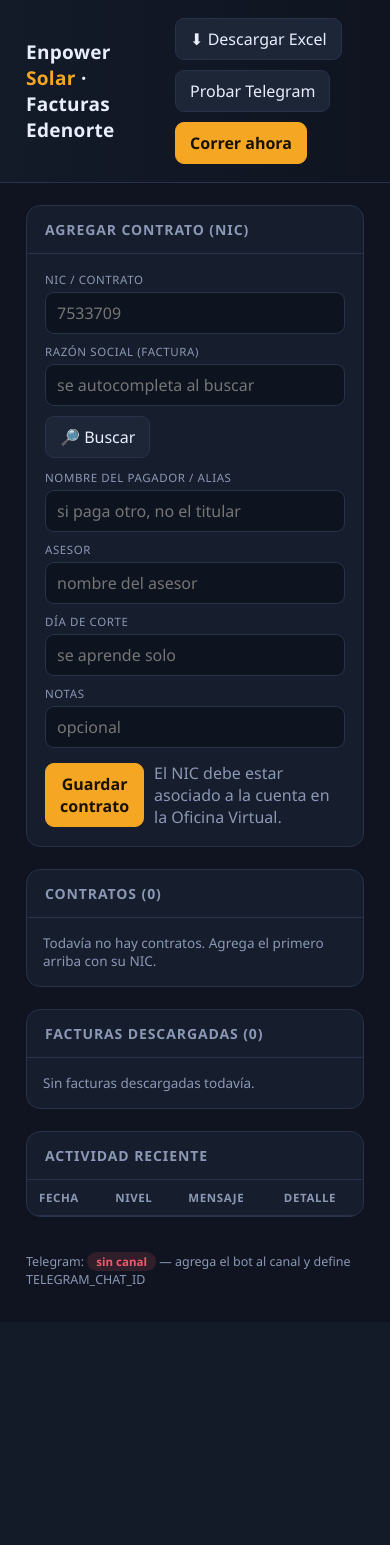
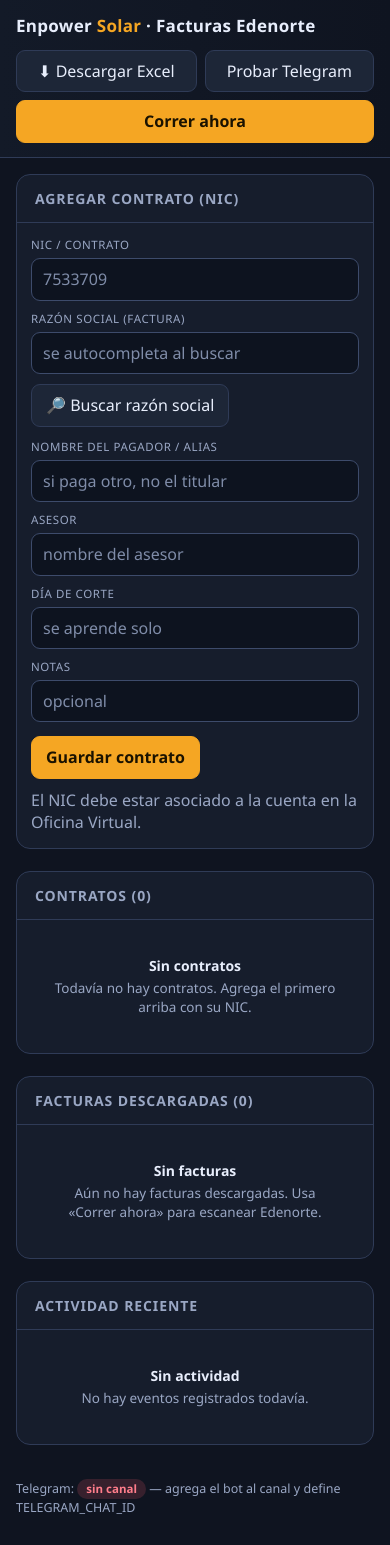
Before and after one commit to nazts/EnpowerSolarEdeFacturas, a FastAPI app: template app/templates/index.html in a window 390 px wide. Before the commit the page ends 1286 px from the top, so only its background shows below. Run offline with FastAPI, Linux system fonts and the light colour scheme; the template is opened without the code that fills it, so the values that code supplies are empty.

Commit message:
fix: album Telegram, marcar enviadas y facturado multilinea; test: 50 pruebas; frontend: dashboard responsive

```diff
--- a/app/pdfdata.py
+++ b/app/pdfdata.py
@@ -119,7 +119,7 @@ def parsear(texto: str) -> DatosFactura:
     if m:
         d.subsidio = _num(m.group(1))
 
-    m = re.search(r"FACTURADO MES\s+[A-Z]{3,}[^\n]{0,200}?RD\$\s*(-?[\d\.,]+)", plano)
+    m = re.search(r"FACTURADO MES\s+[A-Z]{3,}[\s\S]{0,200}?RD\$\s*(-?[\d\.,]+)", plano)
     if m:
         d.facturado = _num(m.group(1))
     if d.facturado is None:
--- a/app/runner.py
+++ b/app/runner.py
@@ -259,7 +259,7 @@ def corrida(fecha: date | None = None, enviar: bool = True,
                 mensajes = telegram.enviar_album([d["path"] for d in res.descargadas],
                                                  caption=texto, chat_id=chat_id)
                 res.mensaje_enviado = True
-                ids = [r["rowid"] for r in db.facturas_del_dia(conn, fiso)]
+                ids = [r["id"] for r in db.facturas_del_dia(conn, fiso)]
                 db.marcar_enviadas(conn, ids, chat_id or config.TELEGRAM_CHAT_ID)
                 db.log_evento(conn, "info", f"Enviadas {len(res.descargadas)} facturas a Telegram",
                               f"{len(mensajes)} mensaje(s)")
--- a/app/templates/index.html
+++ b/app/templates/index.html
@@ -6,67 +6,116 @@
 <title>Enpower Solar · Facturas Edenorte</title>
 <style>
   :root{
-    --bg:#0f1420; --card:#161d2c; --card2:#1d2637; --line:#28324a;
-    --txt:#e8eefc; --muted:#8b98b5; --accent:#f5a623; --ok:#3ecf8e; --bad:#ef5b6b; --info:#4ea8ff;
+    --bg:#0f1420; --card:#161d2c; --card2:#1d2637; --line:#2f3b57;
+    --txt:#e8eefc; --muted:#9aa7c4; --accent:#f5a623; --ok:#3ecf8e; --bad:#ff7d8b; --info:#6bb6ff;
   }
   *{box-sizing:border-box}
-  body{margin:0;font-family:"Segoe UI",system-ui,sans-serif;background:var(--bg);color:var(--txt)}
-  header{display:flex;align-items:center;justify-content:space-between;gap:16px;
-    padding:18px 26px;border-bottom:1px solid var(--line);background:linear-gradient(90deg,#131a28,#0f1420)}
-  h1{margin:0;font-size:19px;letter-spacing:.3px}
+  body{margin:0;font-family:"Segoe UI",system-ui,sans-serif;background:var(--bg);color:var(--txt);line-height:1.4}
+  header{display:flex;align-items:center;justify-content:space-between;gap:12px 20px;flex-wrap:wrap;
+    padding:16px 26px;border-bottom:1px solid var(--line);background:linear-gradient(90deg,#131a28,#0f1420)}
+  h1{margin:0;font-size:19px;letter-spacing:.3px;white-space:nowrap}
   h1 span{color:var(--accent)}
-  .acciones{display:flex;gap:10px;flex-wrap:wrap}
+  .acciones{display:flex;gap:8px;flex-wrap:nowrap}
   a.btn,button{font:inherit;cursor:pointer;border:1px solid var(--line);border-radius:9px;
-    padding:9px 14px;background:var(--card2);color:var(--txt);text-decoration:none;transition:.15s}
+    padding:9px 14px;background:var(--card2);color:var(--txt);text-decoration:none;transition:.15s;
+    display:inline-flex;align-items:center;justify-content:center;gap:6px;white-space:nowrap;min-height:38px}
   a.btn:hover,button:hover{border-color:var(--accent);color:var(--accent)}
   .primario{background:var(--accent);color:#1a1200;border-color:var(--accent);font-weight:600}
   .primario:hover{color:#1a1200;filter:brightness(1.08)}
+  button:disabled{opacity:.6;cursor:progress}
+  a:focus-visible,button:focus-visible,input:focus-visible,select:focus-visible{
+    outline:3px solid #ffd27a;outline-offset:2px}
   main{padding:22px 26px;display:grid;gap:22px;max-width:1400px;margin:0 auto}
   section{background:var(--card);border:1px solid var(--line);border-radius:14px;overflow:hidden}
   section > h2{margin:0;padding:14px 18px;font-size:14px;text-transform:uppercase;
     letter-spacing:.9px;color:var(--muted);border-bottom:1px solid var(--line)}
   .cuerpo{padding:18px}
+  .sin-pad{padding:0}
+  .tabla-wrap{overflow-x:auto;-webkit-overflow-scrolling:touch}
   table{width:100%;border-collapse:collapse;font-size:13.5px}
   th,td{padding:10px 12px;text-align:left;border-bottom:1px solid var(--line);vertical-align:top}
-  th{color:var(--muted);font-weight:600;font-size:11.5px;text-transform:uppercase;letter-spacing:.6px}
+  th{color:var(--muted);font-weight:600;font-size:11.5px;text-transform:uppercase;letter-spacing:.6px;white-space:nowrap}
+  tbody tr:last-child td{border-bottom:0}
   tbody tr:hover{background:#1a2233}
   .grid{display:grid;grid-template-columns:repeat(auto-fit,minmax(170px,1fr));gap:12px}
   label{display:block;font-size:11.5px;color:var(--muted);margin-bottom:5px;
     text-transform:uppercase;letter-spacing:.6px}
-  input,select{width:100%;padding:9px 11px;border-radius:9px;border:1px solid var(--line);
-    background:#0d131f;color:var(--txt);font:inherit}
-  input:focus,select:focus{outline:2px solid rgba(245,166,35,.35);border-color:var(--accent)}
+  input,select{width:100%;padding:9px 11px;border-radius:9px;border:1px solid #3d4b6b;
+    background:#0d131f;color:var(--txt);font:inherit;min-height:38px}
+  input:focus,select:focus{border-color:var(--accent)}
+  input::placeholder{color:#7f8ca8}
   .fila{display:flex;gap:10px;align-items:flex-end;flex-wrap:wrap}
   .fila > div{flex:1 1 170px}
+  .fila > .fijo{flex:0 0 auto}
+  .pie-form{margin-top:14px;display:flex;gap:10px 14px;align-items:center;flex-wrap:wrap}
   .pill{display:inline-block;padding:2px 9px;border-radius:999px;font-size:11.5px;font-weight:600}
   .pill.ok{background:rgba(62,207,142,.15);color:var(--ok)}
-  .pill.bad{background:rgba(239,91,107,.15);color:var(--bad)}
+  .pill.bad{background:rgba(239,91,107,.18);color:var(--bad)}
   .pill.warn{background:rgba(245,166,35,.15);color:var(--accent)}
   .pill.info{background:rgba(78,168,255,.15);color:var(--info)}
   .muted{color:var(--muted)}
   .num{text-align:right;font-variant-numeric:tabular-nums}
-  .mini{padding:5px 10px;font-size:12px;border-radius:7px}
-  #msg{margin:0 26px;display:none;padding:11px 14px;border-radius:10px;font-size:13.5px}
-  #msg.ok{display:block;background:rgba(62,207,142,.12);border:1px solid var(--ok)}
-  #msg.err{display:block;background:rgba(239,91,107,.12);border:1px solid var(--bad)}
+  .mini{padding:5px 10px;font-size:12px;border-radius:7px;min-height:32px}
+  .acc-fila{display:flex;gap:6px;justify-content:flex-end;flex-wrap:wrap}
+  .acc-fila form{margin:0}
+  /* Avisos: ok / err / warn / info */
+  #msg{margin:14px 26px 0;display:none;padding:11px 14px;border-radius:10px;font-size:13.5px;
+    border:1px solid var(--line);max-width:1348px}
+  @media(min-width:1400px){ #msg{margin-left:auto;margin-right:auto;width:calc(100% - 52px)}}
+  #msg.ok{display:block;background:rgba(62,207,142,.12);border-color:var(--ok)}
+  #msg.err{display:block;background:rgba(239,91,107,.14);border-color:var(--bad)}
+  #msg.info{display:block;background:rgba(78,168,255,.12);border-color:var(--info)}
+  #msg.warn{display:block;background:rgba(245,166,35,.12);border-color:var(--accent)}
+  #msg::before{font-weight:700;margin-right:8px}
+  #msg.ok::before{content:"Listo:";color:var(--ok)}
+  #msg.err::before{content:"Error:";color:var(--bad)}
+  #msg.info::before{content:"En curso:";color:var(--info)}
+  #msg.warn::before{content:"Aviso:";color:var(--accent)}
   dialog{border:1px solid var(--line);border-radius:14px;background:var(--card);color:var(--txt);
     padding:0;width:min(560px,92vw)}
+  dialog::backdrop{background:rgba(5,8,14,.7)}
   dialog h3{margin:0;padding:14px 18px;border-bottom:1px solid var(--line);font-size:15px}
-  dialog .cuerpo{padding:18px}
-  .vacio{padding:16px;color:var(--muted);font-size:13.5px}
+  .vacio{padding:22px 18px;color:var(--muted);font-size:13.5px;text-align:center}
+  .vacio b{display:block;color:var(--txt);margin-bottom:3px;font-size:14px}
+  .spin{display:inline-block;width:12px;height:12px;border:2px solid currentColor;border-right-color:transparent;
+    border-radius:50%;animation:giro .7s linear infinite}
+  @keyframes giro{to{transform:rotate(360deg)}}
+  .sr{position:absolute;width:1px;height:1px;overflow:hidden;clip:rect(0 0 0 0);white-space:nowrap}
+  @media(prefers-reduced-motion:reduce){.spin{animation:none}*{transition:none!important}}
+
+  @media(max-width:900px){
+    header{padding:14px 16px} main{padding:16px}
+    #msg{margin:12px 16px 0}
+  }
+  @media(max-width:640px){
+    h1{white-space:normal;font-size:17px}
+    .acciones{width:100%;flex-wrap:wrap}
+    .acciones > *{flex:1 1 auto}
+    .cuerpo{padding:14px}
+    /* tablas -> tarjetas */
+    table.cards,table.cards tbody,table.cards tr,table.cards td{display:block;width:100%}
+    table.cards thead{position:absolute;width:1px;height:1px;overflow:hidden;clip:rect(0 0 0 0)}
+    table.cards tr{padding:10px 14px;border-bottom:1px solid var(--line)}
+    table.cards tbody tr:last-child{border-bottom:0}
+    table.cards td{border:0;padding:4px 0;display:flex;gap:12px;justify-content:space-between;text-align:right}
+    table.cards td::before{content:attr(data-label);color:var(--muted);font-size:11.5px;text-transform:uppercase;
+      letter-spacing:.6px;text-align:left;flex:0 0 38%}
+    table.cards td.acc{justify-content:flex-end}
+    table.cards td.acc::before{content:none}
+  }
 </style>
 </head>
 <body>
 <header>
   <h1>Enpower <span>Solar</span> · Facturas Edenorte</h1>
-  <div class="acciones">
+  <div class="acciones" role="group" aria-label="Acciones generales">
     <a class="btn" href="/export/excel">⬇ Descargar Excel</a>
-    <button onclick="probarTelegram()">Probar Telegram</button>
-    <button class="primario" onclick="correrAhora()">Correr ahora</button>
+    <button type="button" id="btnTelegram" onclick="probarTelegram()">Probar Telegram</button>
+    <button type="button" class="primario" id="btnCorrer" onclick="correrAhora()">Correr ahora</button>
   </div>
 </header>
-<div id="msg"></div>
-<main>
+<div id="msg" role="status" aria-live="polite"></div>
+<main id="contenido">
 
   <section>
     <h2>Agregar contrato (NIC)</h2>
@@ -81,7 +130,7 @@
             <label for="razon_social">Razón social (factura)</label>
             <input id="razon_social" name="razon_social" placeholder="se autocompleta al buscar">
           </div>
-          <div><button type="button" onclick="buscarRazon()">🔎 Buscar</button></div>
+          <div class="fijo"><button type="button" id="btnBuscar" onclick="buscarRazon()">🔎 Buscar razón social</button></div>
         </div>
         <div class="fila" style="margin-top:12px">
           <div>
@@ -93,9 +142,9 @@
             <input id="dia_corte" name="dia_corte" placeholder="se aprende solo" inputmode="numeric"></div>
           <div><label for="notas">Notas</label><input id="notas" name="notas" placeholder="opcional"></div>
         </div>
-        <div style="margin-top:14px;display:flex;gap:10px;align-items:center">
+        <div class="pie-form">
           <button class="primario" type="submit">Guardar contrato</button>
-          <span class="muted" id="pista">El NIC debe estar asociado a la cuenta en la Oficina Virtual.</span>
+          <span class="muted" id="pista" aria-live="polite">El NIC debe estar asociado a la cuenta en la Oficina Virtual.</span>
         </div>
       </form>
     </div>
@@ -103,35 +152,35 @@
 
   <section>
     <h2>Contratos ({{ contratos|length }})</h2>
-    <div class="cuerpo" style="padding:0">
+    <div class="cuerpo sin-pad">
       {% if contratos %}
-      <table>
+      <div class="tabla-wrap"><table class="cards">
         <thead><tr><th>NIC</th><th>Razón social</th><th>Pagador / alias</th><th>Asesor</th>
           <th>Corte</th><th>Estado</th><th></th></tr></thead>
         <tbody>
         {% for c in contratos %}
           <tr>
-            <td><b>{{ c.nic }}</b></td>
-            <td>{{ c.nombre_normalizado or c.razon_social or "—" }}<br>
+            <td data-label="NIC"><b>{{ c.nic }}</b></td>
+            <td data-label="Razón social">{{ c.nombre_normalizado or c.razon_social or "—" }}<br>
                 <span class="muted">{{ c.razon_social }}</span></td>
-            <td>{{ c.alias or "—" }}</td>
-            <td>{{ c.asesor or "—" }}</td>
-            <td>{{ c.dia_corte or "—" }}</td>
-            <td>{% if c.activo %}<span class="pill ok">activo</span>{% else %}<span class="pill bad">inactivo</span>{% endif %}</td>
-            <td class="num">
-              <button class="mini" type="button"
+            <td data-label="Pagador / alias">{{ c.alias or "—" }}</td>
+            <td data-label="Asesor">{{ c.asesor or "—" }}</td>
+            <td data-label="Corte">{{ c.dia_corte or "—" }}</td>
+            <td data-label="Estado">{% if c.activo %}<span class="pill ok">activo</span>{% else %}<span class="pill bad">inactivo</span>{% endif %}</td>
+            <td class="num acc"><div class="acc-fila">
+              <button class="mini" type="button" aria-label="Editar contrato {{ c.nic }}"
                 onclick='editar({{ c|tojson }})'>Editar</button>
-              <form method="post" action="/contratos/{{ c.nic }}/eliminar" style="display:inline"
+              <form method="post" action="/contratos/{{ c.nic }}/eliminar"
                     onsubmit="return confirm('¿Eliminar el contrato {{ c.nic }}?')">
-                <button class="mini" type="submit">Eliminar</button>
-              </form>
+                <button class="mini" type="submit" aria-label="Eliminar contrato {{ c.nic }}">Eliminar</button>
+              </form></div>
             </td>
           </tr>
         {% endfor %}
         </tbody>
-      </table>
+      </table></div>
       {% else %}
-      <div class="vacio">Todavía no hay contratos. Agrega el primero arriba con su NIC.</div>
+      <div class="vacio"><b>Sin contratos</b>Todavía no hay contratos. Agrega el primero arriba con su NIC.</div>
       {% endif %}
     </div>
   </section>
@@ -139,74 +188,78 @@
   {% if pendientes %}
   <section>
     <h2>Pendientes — cortaron y aún no están en el portal ({{ pendientes|length }})</h2>
-    <div class="cuerpo" style="padding:0">
-      <table>
+    <div class="cuerpo sin-pad">
+      <div class="tabla-wrap"><table class="cards">
         <thead><tr><th>NIC</th><th>Corte</th><th>Intentos</th><th>Estado</th><th>Último intento</th></tr></thead>
         <tbody>
         {% for p in pendientes %}
           <tr>
-            <td><b>{{ p.nic }}</b></td>
-            <td>{{ p.fecha_corte }}</td>
-            <td>{{ p.intentos }}</td>
-            <td>{% if p.estado == 'atrasado' %}<span class="pill bad">atrasado</span>
+            <td data-label="NIC"><b>{{ p.nic }}</b></td>
+            <td data-label="Corte">{{ p.fecha_corte }}</td>
+            <td data-label="Intentos">{{ p.intentos }}</td>
+            <td data-label="Estado">{% if p.estado == 'atrasado' %}<span class="pill bad">atrasado</span>
                 {% else %}<span class="pill warn">pendiente</span>{% endif %}</td>
-            <td class="muted">{{ p.ultimo_intento }}</td>
+            <td class="muted" data-label="Último intento">{{ p.ultimo_intento }}</td>
           </tr>
         {% endfor %}
         </tbody>
-      </table>
+      </table></div>
     </div>
   </section>
   {% endif %}
 
   <section>
     <h2>Facturas descargadas ({{ facturas|length }})</h2>
-    <div class="cuerpo" style="padding:0">
+    <div class="cuerpo sin-pad">
       {% if facturas %}
-      <table>
+      <div class="tabla-wrap"><table class="cards">
         <thead><tr><th>Corte</th><th>NIC</th><th>Nombre</th><th>Pagador</th><th>Asesor</th>
           <th class="num">kWh</th><th class="num">Facturado</th><th>Vence</th><th>Enviada</th><th></th></tr></thead>
         <tbody>
         {% for f in facturas %}
           <tr>
-            <td>{{ f.corte }}</td>
-            <td>{{ f.nic }}</td>
-            <td>{{ f.cliente }}</td>
-            <td>{{ f.alias or "—" }}</td>
-            <td>{{ f.asesor or "—" }}</td>
-            <td class="num">{{ f.kwh if f.kwh is not none else "—" }}</td>
-            <td class="num">{{ "{:,.2f}".format(f.facturado) if f.facturado is not none else "—" }}</td>
-            <td>{{ f.vence or "—" }}</td>
-            <td>{% if f.enviada %}<span class="pill ok">sí</span>{% else %}<span class="pill info">no</span>{% endif %}</td>
-            <td class="num"><a class="mini btn" href="/facturas/{{ f.id }}/pdf" target="_blank">PDF</a></td>
+            <td data-label="Corte">{{ f.corte }}</td>
+            <td data-label="NIC">{{ f.nic }}</td>
+            <td data-label="Nombre">{{ f.cliente }}</td>
+            <td data-label="Pagador">{{ f.alias or "—" }}</td>
+            <td data-label="Asesor">{{ f.asesor or "—" }}</td>
+            <td class="num" data-label="kWh">{{ f.kwh if f.kwh is not none else "—" }}</td>
+            <td class="num" data-label="Facturado">{{ "{:,.2f}".format(f.facturado) if f.facturado is not none else "—" }}</td>
+            <td data-label="Vence">{{ f.vence or "—" }}</td>
+            <td data-label="Enviada">{% if f.enviada %}<span class="pill ok">sí</span>{% else %}<span class="pill info">no</span>{% endif %}</td>
+            <td class="num acc"><a class="mini btn" href="/facturas/{{ f.id }}/pdf" target="_blank" rel="noopener" aria-label="Abrir PDF de la factura {{ f.nic }} {{ f.corte }}">PDF</a></td>
           </tr>
         {% endfor %}
         </tbody>
-      </table>
+      </table></div>
       {% else %}
-      <div class="vacio">Sin facturas descargadas todavía.</div>
+      <div class="vacio"><b>Sin facturas</b>Aún no hay facturas descargadas. Usa «Correr ahora» para escanear Edenorte.</div>
       {% endif %}
     </div>
   </section>
 
   <section>
     <h2>Actividad reciente</h2>
-    <div class="cuerpo" style="padding:0">
-      <table>
+    <div class="cuerpo sin-pad">
+      {% if eventos %}
+      <div class="tabla-wrap"><table class="cards">
         <thead><tr><th>Fecha</th><th>Nivel</th><th>Mensaje</th><th>Detalle</th></tr></thead>
         <tbody>
         {% for e in eventos %}
           <tr>
-            <td class="muted">{{ e.fecha }}</td>
-            <td>{% if e.nivel == 'error' %}<span class="pill bad">error</span>
+            <td class="muted" data-label="Fecha">{{ e.fecha }}</td>
+            <td data-label="Nivel">{% if e.nivel == 'error' %}<span class="pill bad">error</span>
                 {% elif e.nivel == 'aviso' %}<span class="pill warn">aviso</span>
                 {% else %}<span class="pill info">info</span>{% endif %}</td>
-            <td>{{ e.mensaje }}</td>
-            <td class="muted">{{ e.detalle[:120] }}</td>
+            <td data-label="Mensaje">{{ e.mensaje }}</td>
+            <td class="muted" data-label="Detalle">{{ (e.detalle or "")[:120] }}</td>
           </tr>
         {% endfor %}
         </tbody>
-      </table>
+      </table></div>
+      {% else %}
+      <div class="vacio"><b>Sin actividad</b>No hay eventos registrados todavía.</div>
+      {% endif %}
     </div>
   </section>
 
@@ -216,20 +269,20 @@
   </p>
 </main>
 
-<dialog id="dlg">
-  <h3>Editar contrato <span id="dlgNic"></span></h3>
+<dialog id="dlg" aria-labelledby="dlgTitulo">
+  <h3 id="dlgTitulo">Editar contrato <span id="dlgNic"></span></h3>
   <form method="post" id="dlgForm" class="cuerpo">
     <div class="grid">
-      <div><label>Razón social</label><input name="razon_social" id="e_razon"></div>
-      <div><label>Pagador / alias</label><input name="alias" id="e_alias"></div>
-      <div><label>Asesor</label><input name="asesor" id="e_asesor"></div>
-      <div><label>Día de corte</label><input name="dia_corte" id="e_corte" inputmode="numeric"></div>
-      <div><label>Estado</label>
+      <div><label for="e_razon">Razón social</label><input name="razon_social" id="e_razon"></div>
+      <div><label for="e_alias">Pagador / alias</label><input name="alias" id="e_alias"></div>
+      <div><label for="e_asesor">Asesor</label><input name="asesor" id="e_asesor"></div>
+      <div><label for="e_corte">Día de corte</label><input name="dia_corte" id="e_corte" inputmode="numeric"></div>
+      <div><label for="e_activo">Estado</label>
         <select name="activo" id="e_activo"><option value="1">Activo</option><option value="0">Inactivo</option></select>
       </div>
-      <div><label>Notas</label><input name="notas" id="e_notas"></div>
+      <div><label for="e_notas">Notas</label><input name="notas" id="e_notas"></div>
     </div>
-    <div style="margin-top:16px;display:flex;gap:10px;justify-content:flex-end">
+    <div class="pie-form" style="justify-content:flex-end">
       <button type="button" onclick="document.getElementById('dlg').close()">Cancelar</button>
       <button class="primario" type="submit">Guardar</button>
     </div>
@@ -237,22 +290,35 @@
 </dialog>
 
 <script>
-function aviso(texto, ok=true){
+function aviso(texto, tipo){
+  // tipo: true/'ok' | false/'err' | 'info' | 'warn'
+  const t = tipo === undefined || tipo === true ? 'ok' : tipo === false ? 'err' : tipo;
   const m = document.getElementById('msg');
-  m.textContent = texto; m.className = ok ? 'ok' : 'err';
-  clearTimeout(window._t); window._t = setTimeout(()=>{m.className='';}, 7000);
+  m.textContent = texto; m.className = t;
+  clearTimeout(window._t);
+  if (t !== 'info') window._t = setTimeout(()=>{m.className=''; m.textContent='';}, 7000);
+}
+function ocupado(id, on, txt){
+  const b = document.getElementById(id); if(!b) return;
+  if(on){ b.dataset.orig = b.textContent; b.disabled = true; b.setAttribute('aria-busy','true');
+    b.innerHTML = '<span class="spin" aria-hidden="true"></span> ' + txt; }
+  else { b.disabled = false; b.removeAttribute('aria-busy'); if(b.dataset.orig) b.textContent = b.dataset.orig; }
 }
 async function buscarRazon(){
   const nic = document.getElementById('nic').value.trim();
-  if(!nic) return aviso('Escribe el NIC primero', false);
-  aviso('Consultando la Oficina Virtual…');
+  if(!nic) return aviso('Escribe el NIC primero', 'warn');
+  aviso('Consultando la Oficina Virtual…', 'info');
+  ocupado('btnBuscar', true, 'Buscando…');
+  try{
     const r = await fetch('/api/contrato/' + encodeURIComponent(nic));
     const d = await r.json();
     if(!d.ok) return aviso(d.error || 'No se pudo consultar', false);
     document.getElementById('razon_social').value = d.razon_social || '';
     document.getElementById('pista').textContent =
-    'Titular: ' + d.razon_social + ' · ' + (d.direccion || '') ;
+      'Titular: ' + d.razon_social + ' · ' + (d.direccion || '');
     aviso('Razón social encontrada: ' + d.razon_social);
+  }catch(e){ aviso('No se pudo conectar con el servidor', false); }
+  finally{ ocupado('btnBuscar', false); }
 }
 function editar(c){
   document.getElementById('dlgNic').textContent = c.nic;
@@ -266,17 +332,28 @@ function editar(c){
   document.getElementById('dlg').showModal();
 }
 async function probarTelegram(){
+  aviso('Enviando mensaje de prueba a Telegram…', 'info');
+  ocupado('btnTelegram', true, 'Enviando…');
+  try{
     const r = await fetch('/api/test-telegram', {method:'POST'});
     const d = await r.json();
     aviso(d.ok ? 'Mensaje enviado al canal ✅' : ('Telegram: ' + d.error), d.ok);
+  }catch(e){ aviso('No se pudo conectar con el servidor', false); }
+  finally{ ocupado('btnTelegram', false); }
 }
 async function correrAhora(){
-  aviso('Corriendo el escaneo de Edenorte…');
+  aviso('Corriendo el escaneo de Edenorte…', 'info');
+  ocupado('btnCorrer', true, 'Corriendo…');
+  let recargar = false;
+  try{
     const r = await fetch('/api/corrida', {method:'POST'});
     const d = await r.json();
     if(!d.ok && d.portal_error) return aviso('⚠️ ' + d.portal_error, false);
     aviso(`Listo: ${(d.descargadas||[]).length} descargada(s), ${(d.pendientes||[]).length} pendiente(s)`);
-  setTimeout(()=>location.reload(), 1500);
+    recargar = true;
+  }catch(e){ aviso('No se pudo conectar con el servidor', false); }
+  finally{ ocupado('btnCorrer', false); }
+  if(recargar) setTimeout(()=>location.reload(), 1500);
 }
 </script>
 </body>
```
Also changed, not shown: app/telegram.py (+6 -3 lines), tests/conftest.py (added, +69 -0 lines), tests/test_naming.py (added, +49 -0 lines), tests/test_pdfdata.py (added, +50 -0 lines), tests/test_runner.py (added, +185 -0 lines), tests/test_telegram.py (added, +71 -0 lines). Lines whose indentation alone changed are shown as unchanged.
